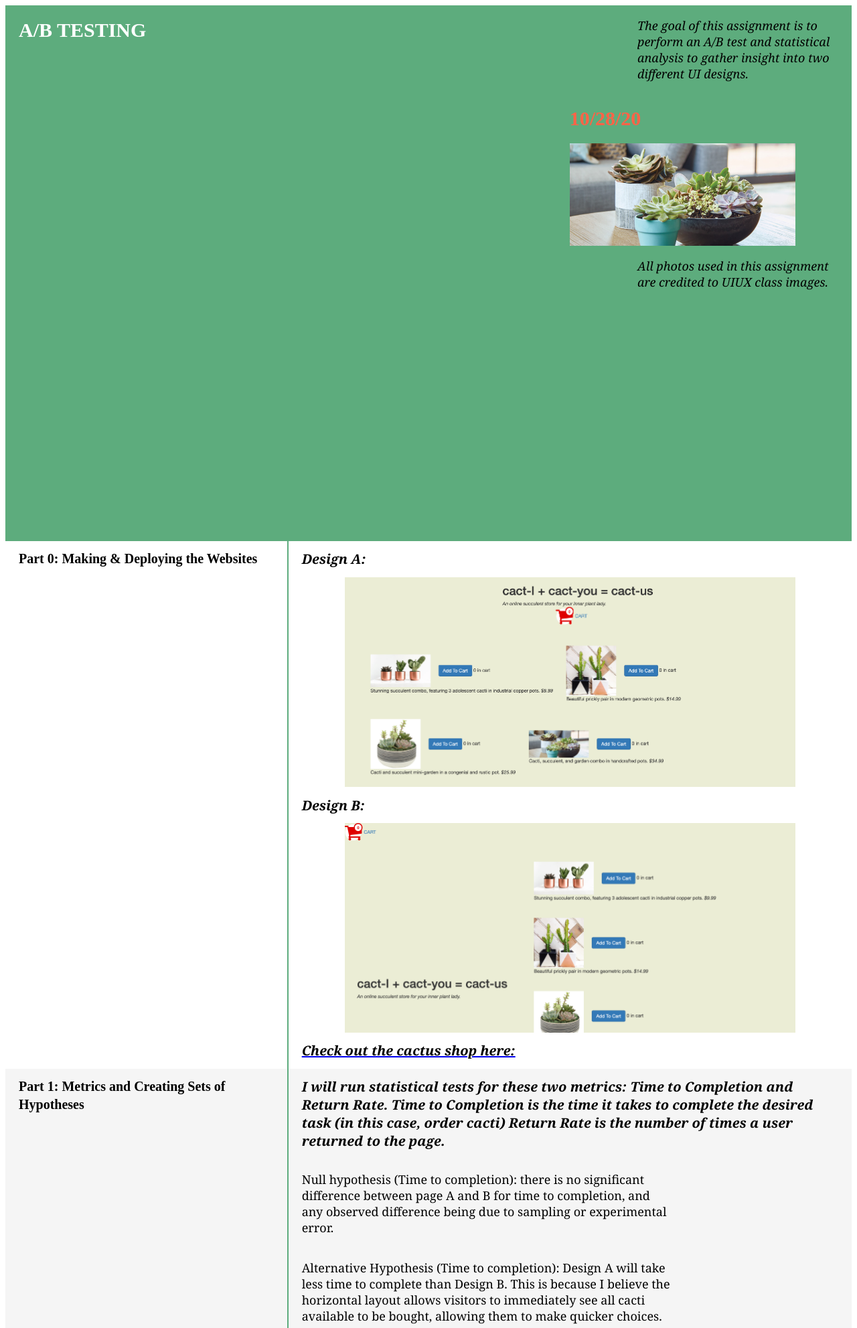
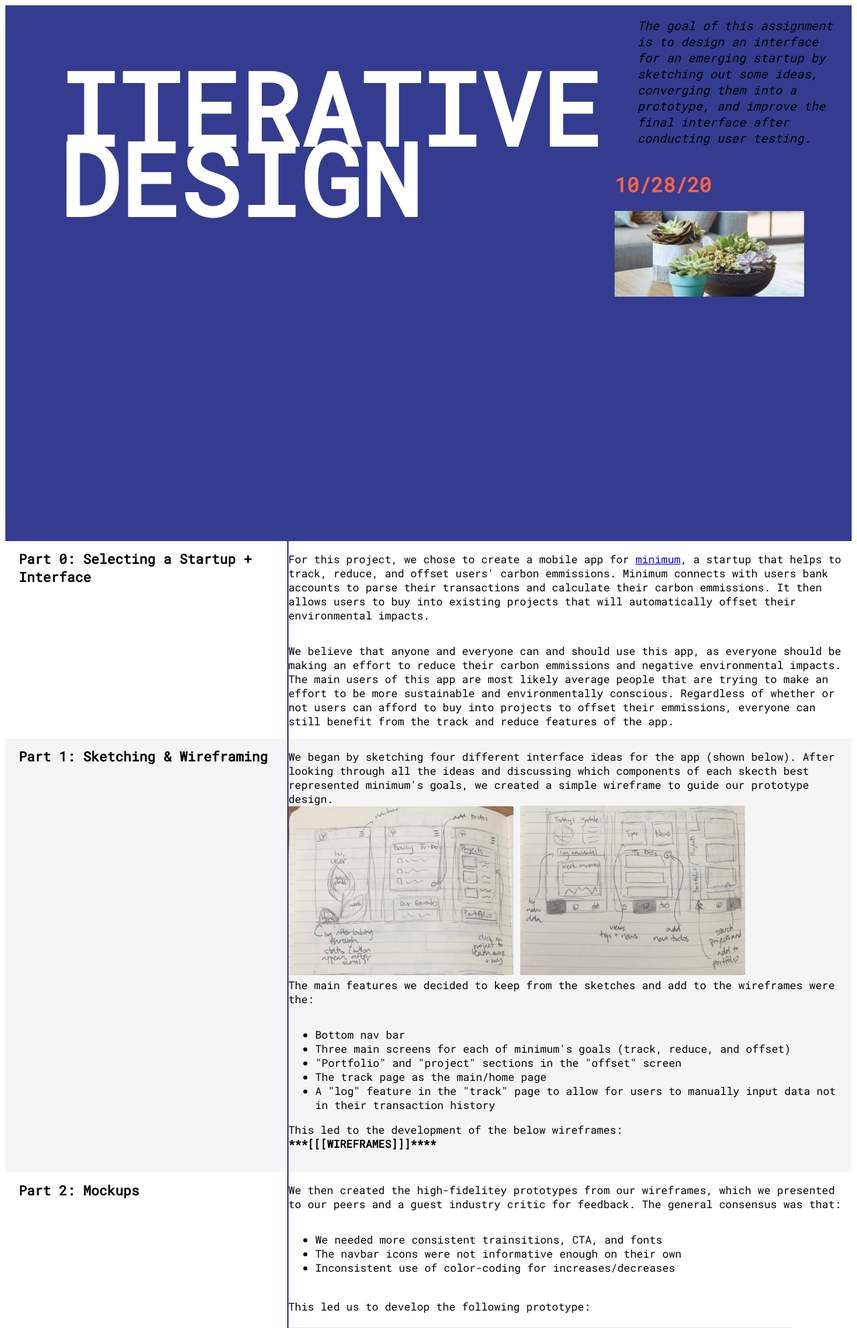
Before and after one commit to allyszhu/interativedesign, a PHP site: page / in a window 1280 px wide. Shown: the top 1983 px of the page at 67% size. Run offline with PHP 8.4, Linux system fonts and the light colour scheme; grey boxes are pictures that could not be loaded.

Commit message:
parts 0, 2

```diff
--- a/home.html
+++ b/home.html
@@ -3,99 +3,167 @@
 <html>
 
 <head>
-    <title>A/B Testin</title>
+    <title>Iterative Design</title>
     <link rel="stylesheet" href="index.css">
     <!-- TODO: add additional links here! e.g. fonts, icons, more stylesheets, etc. -->
     <meta content="width=device-width, initial-scale=1" name="viewport" />
 </head>
 
 <body>
-    <div class="column" style="background-color: #5DAC7D">
-        <div class="row" style="background-color: #5DAC7D; height: 100vh">
+    <div class="column" style="background-color: #333c8f">
+        <div class="row" style="background-color: #333c8f; height: 100vh">
             <div class='double-column'>
-                <h1 class="superheading" style="color: white;">A/B testing</h1>
+                <h1 class="superheading1" style="color: white;">Iterative Design</h1>
             </div>
             <div class="column" style="height: 100vh">
-                <p class="subtitle3" style="font-style: italic; max-width: 300px; align-self: flex-end;"> The goal of this assignment is to perform an A/B test and statistical analysis to gather insight into two different UI designs.
+                <p class="subtitle3" style="font-style: italic; max-width: 300px; align-self: flex-end;"> The goal of this assignment is to design an interface for an emerging startup by sketching out some ideas, converging them into a prototype, and improve the final interface after conducting user testing.
 
                 </p>
                 <h1 class="superheading" style="color: tomato; padding-left: 0">10/28/20</h1>
                 <img class="image" src="./images/garden-combo.jpg" />
-                <p class="subtitle3" style="font-style: italic; max-width: 300px; align-self: flex-end;"> All photos used in this assignment are credited to UIUX class images.
+                <!-- <p class="subtitle3" style="font-style: italic; max-width: 300px; align-self: flex-end;"> All photos used in this assignment are credited to UIUX class images.</p> -->
 
             </div>
         </div>
         <!-- part 0 header -->
         <div class='row'>
             <div class="column" style="background-color: white">
-                <h1 class="heading3">Part 0: Making & Deploying the Websites
+                <h1 class="heading3">Part 0: Selecting a Startup + Interface
                 </h1>
             </div>
             <div class="division"> </div>
 
             <div class='double-column' style="background-color: white">
                 <!-- low fidelity -->
-                <h1 class="subtitle2" style="font-weight: bold; font-style:oblique">Design A:
-                </h1>
-                <img class="image" src="./images/A.png" style="align-self: center" />
+                <!-- <h1 class="subtitle2" style="font-weight: bold; font-style:oblique">Design A:
+                </h1> -->
+                <p>For this project, we chose to create a mobile app for <a href="https://www.google.com/url?q=https://www.minimum.eco/&sa=D&ust=1604678508962000&usg=AOvVaw3ruk-rzQV1M6Jvb4mIBFXt">minimum</a>, a startup that helps to track, reduce, and offset users' carbon emmissions. Minimum connects with users bank accounts to parse their transactions and calculate their carbon emmissions. It then allows users to buy into existing projects that will automatically offset their environmental impacts. </p>
+                <p> We believe that anyone and everyone can and should use this app, as everyone should be making an effort to reduce their carbon emmissions and negative environmental impacts. The main users of this app are most likely average people that are trying to make an effort to be more sustainable and environmentally conscious. Regardless of whether or not users can afford to buy into projects to offset their emmissions, everyone can still benefit from the track and reduce features of the app.</p>
+                <!-- <p> GIVE CONTEXT ABOUT USERS AND WHY THEYD BE IMPACTED</p> -->
+                <!-- <img class="image" src="./images/A.png" style="align-self: center" />
                 <h1 class="subtitle2" style="font-weight: bold; font-style:oblique">Design B:
                 </h1>
                 <img class="image" src="./images/B.png" style="align-self: center" />
                 <a href="https://dry-shore-49338.herokuapp.com/">
                     <h1 class="subtitle2" style="font-weight: bold; font-style:oblique">Check out the cactus shop here:
                     </h1>
-                </a>
+                </a> -->
 
             </div>
         </div>
         <!-- part 1 header -->
         <div class='row'>
             <div class="column" style="background-color: whitesmoke; border-right:3px black">
-                <h1 class="heading3">Part 1: Metrics and Creating Sets of Hypotheses
+                <h1 class="heading3">Part 1: Sketching & Wireframing
                 </h1>
             </div>
             <div class="division"> </div>
             <div class='double-column' style="background-color: whitesmoke">
                 <!-- choosing a website -->
-                <h1 class="subtitle2" style="font-weight: bold; font-style:oblique">I will run statistical tests for these two metrics: Time to Completion and Return Rate. Time to Completion is the time it takes to complete the desired task (in this case, order cacti) Return Rate is the number of times a user returned
-                    to the page.
-                </h1>
-                <p class="subtitle3" style="max-width: 66%;"> Null hypothesis (Time to completion): there is no significant difference between page A and B for time to completion, and any observed difference being due to sampling or experimental error.
+                <p>
+                    We began by sketching four different interface ideas for the app (shown below). After looking through all the ideas and discussing which components of each skecth best represented minimum's goals, we created a simple wireframe to guide our prototype design. <br>
+                    <img src="images/sketch1.jpg">      <img src="images/sketch2.jpg"><br>
 
+                    The main features we decided to keep from the sketches and add to the wireframes were the:
+                    <ul>
+                        <li>
+                            Bottom nav bar
+                        </li>
+                        <li>
+                            Three main screens for each of minimum's goals (track, reduce, and offset)
+                        </li>
+                        <li>
+                            "Portfolio" and "project" sections in the "offset" screen
+                        </li>
+                        <li>
+                            The track page as the main/home page
+                        </li>
+                        <li>
+                            A "log" feature in the "track" page to allow for users to manually input data not in their transaction history
+                        </li>
+                    </ul>
+                    This led to the development of the below wireframes: <br>
+
+                    <b>***[[[WIREFRAMES]]]****</b>
                 </p>
-                <p class="subtitle3" style="max-width: 66%;"> Alternative Hypothesis (Time to completion): Design A will take less time to complete than Design B. This is because I believe the horizontal layout allows visitors to immediately see all cacti available to be bought, allowing them to
-                    make quicker choices.
 
-                </p>
-                <p class="subtitle3" style="max-width: 66%;"> Null hypothesis (Return rate): there is no significant difference between page A and B for return rate, and any observed difference being due to sampling or experimental error.
-
-                </p>
-                <p class="subtitle3" style="max-width: 66%;"> Alternate Hypothesis (return rate): Design A will have a greater return rate than Design B. This is because I believe the cart situated in the middle invites greater shopping tendencies and customers will want MORE cacti!
-
-                    <h1 class="subtitle2" style="font-weight: bold; font-style:oblique">Initial predictions regarding the hypothesis:
-                    </h1>
-                </p>
-                <p class="subtitle3" style="max-width: 66%;"> Entering into this assignment, I know that I do not have enough data samples (n
-                    < 25) for this to be statistically significant. With the amount of data I have, it will also be very hard to have a p-value of < 0.05, which is required to reject the null. Of the two tests we are running however, I think the time to completion test will
-                        have higher probability of rejecting the null just because the reformatting of the page should make adding items to cart much easier. In regards to return rate, it seems like a rather arbitrary metric and would instead rely on redesigning
-                        the shopping cart interface, which is something that I did not do. </p>
             </div>
         </div>
         <!-- part 2 header -->
         <div class='row'>
             <div class="column" style="background-color: white">
-                <h1 class="heading3">Part 2: Collecting Data and Conclusion
+                <h1 class="heading3">Part 2: Mockups
                 </h1>
             </div>
             <div class="division"> </div>
 
             <div class='double-column' style="background-color: white">
                 <!-- low fidelity -->
-                <h1 class="subtitle2" style="font-weight: bold; font-style:oblique">Data collection process: To collect data, I sent the link to my peers. My Heroku link will randomly select interface A or B for users to complete. Regardless of which version a user gets, their task should be to fill their cart with at
-                    least $150 of cacti/succulents.
+                <p>
+                    We then created the high-fidelitey prototypes from our wireframes, which we presented to our peers and a guest industry critic for feedback. The general consensus was that: <br>
+                    <ul>
+                        <li>
+                            We needed more consistent trainsitions, CTA, and fonts
+                        </li>
+                        <li>
+                            The navbar icons were not informative enough on their own
+                        </li>
+                        <li>
+                            Inconsistent use of color-coding for increases/decreases
+                        </li>
+
+                    </ul><br>
+                    This led us to develop the following prototype: <br>
+                     <br>
+                    <iframe style="border: 1px solid rgba(0, 0, 0, 0.1);" width="750" height="1000" src="https://www.figma.com/embed?embed_host=share&url=https%3A%2F%2Fwww.figma.com%2Fproto%2FRo4aoeYHDdE2pcPodb3Wmv%2FIterative-Design-UIUX%3Fnode-id%3D18%253A92%26scaling%3Dmin-zoom" allowfullscreen></iframe>
+                </p>
+
+
+            </div>
+        </div>
+
+        <!-- part 2 header -->
+        <div class='row'>
+            <div class="column" style="background-color: white">
+                <h1 class="heading3">Part 3: User Testing
                 </h1>
-                <img class="image" src="./images/infograph.png" style="align-self: center" />
+            </div>
+            <div class="division"> </div>
 
+            <div class='double-column' style="background-color: white">
+                <!-- low fidelity -->
+                <p>
+                    User Testing
+                    <ul>
+                        <li>
+                            TASKS
+                        </li>
+                        <li>
+                            INSTRUCTIONS & QUESTIONS
+                        </li>
+                        <li>
+                            LINKS
+                        </li>
+                        <li>
+                            ANALYSIS
+                        </li>
+                    </ul>
+                </p>
+            </div>
+        </div>
+
+        <div class='row'>
+            <div class="column" style="background-color: white">
+                <h1 class="heading3">Conclusions
+                </h1>
+            </div>
+            <div class="division"> </div>
+
+            <div class='double-column' style="background-color: white">
+                <!-- low fidelity -->
+                <p>
+                    CONCLUSIONS
+                </p>
             </div>
         </div>
 </body>
--- a/index.css
+++ b/index.css
@@ -1,3 +1,12 @@
+@import url('https://fonts.googleapis.com/css2?family=Roboto+Mono:wght@300;400&display=swap');
+
+body {
+    font-family: 'Roboto Mono', monospace;
+}
+
+img {
+    width: 40%;
+}
 .row {
     display: flex;
     flex-direction: row;
@@ -43,7 +52,7 @@
 }
 
 .superheading {
-    font-family: Futura;
+    /* font-family: Futura; */
     font-style: normal;
     font-weight: bold;
     font-size: 30px;
@@ -52,8 +61,19 @@
     padding-right: 20px;
 }
 
+.superheading1 {
+    /* font-family: Futura; */
+    font-style: normal;
+    font-weight: bold;
+    font-size: 150px;
+    line-height: 0.7;
+    text-transform: uppercase;
+    padding-left: 80px;
+    padding-right: 20px;
+}
+
 .supertitle {
-    font-family: Adobe Caslon Pro;
+    /* font-family: Adobe Caslon Pro; */
     font-style: normal;
     font-weight: bold;
     font-size: 80px;
@@ -63,7 +83,7 @@
 }
 
 .heading1 {
-    font-family: Futura;
+    /* font-family: Futura; */
     font-style: normal;
     font-weight: bold;
     font-size: 60px;
@@ -74,7 +94,7 @@
 }
 
 .heading2 {
-    font-family: Futura;
+    /* font-family: Futura; */
     font-style: normal;
     font-weight: bold;
     font-size: 40px;
@@ -85,7 +105,7 @@
 }
 
 .heading3 {
-    font-family: Futura;
+    /* font-family: Futura; */
     font-style: normal;
     font-weight: bold;
     font-size: 20px;
@@ -96,7 +116,7 @@
 }
 
 .subheading1 {
-    font-family: Futura;
+    /* font-family: Futura; */
     font-style: normal;
     font-weight: 500;
     font-size: 60px;
@@ -107,7 +127,7 @@
 }
 
 .subheading2 {
-    font-family: Futura;
+    /* font-family: Futura; */
     font-style: normal;
     font-weight: 500;
     font-size: 53px;
@@ -118,7 +138,7 @@
 }
 
 .subheading3 {
-    font-family: Futura;
+    /* font-family: Futura; */
     font-style: normal;
     font-weight: 500;
     font-size: 20px;
@@ -129,7 +149,7 @@
 }
 
 .subheading4 {
-    font-family: Futura;
+    /* font-family: Futura; */
     font-style: normal;
     font-weight: 500;
     font-size: 18px;
@@ -138,7 +158,7 @@
 }
 
 .subtitle1 {
-    font-family: Adobe Caslon Pro, Cochin, Georgia, Times, 'Times New Roman', serif;
+    /* font-family: Adobe Caslon Pro, Cochin, Georgia, Times, 'Times New Roman', serif; */
     font-style: normal;
     font-weight: 500;
     font-size: 60px;
@@ -149,7 +169,7 @@
 }
 
 .subtitle2 {
-    font-family: Adobe Caslon Pro, Cochin, Georgia, Times, 'Times New Roman', serif;
+    /* font-family: Adobe Caslon Pro, Cochin, Georgia, Times, 'Times New Roman', serif; */
     font-style: normal;
     font-weight: 500;
     font-size: 20px;
@@ -160,7 +180,7 @@
 }
 
 .subtitle3 {
-    font-family: Adobe Caslon Pro, Cochin, Georgia, Times, 'Times New Roman', serif;
+    /* font-family: Adobe Caslon Pro, Cochin, Georgia, Times, 'Times New Roman', serif; */
     font-style: normal;
     font-weight: 500;
     font-size: 18px;
```
Also changed, not shown: images/IMG_6022.jpg (added), images/sketch1.jpg (added), images/sketch2.jpg (added).
